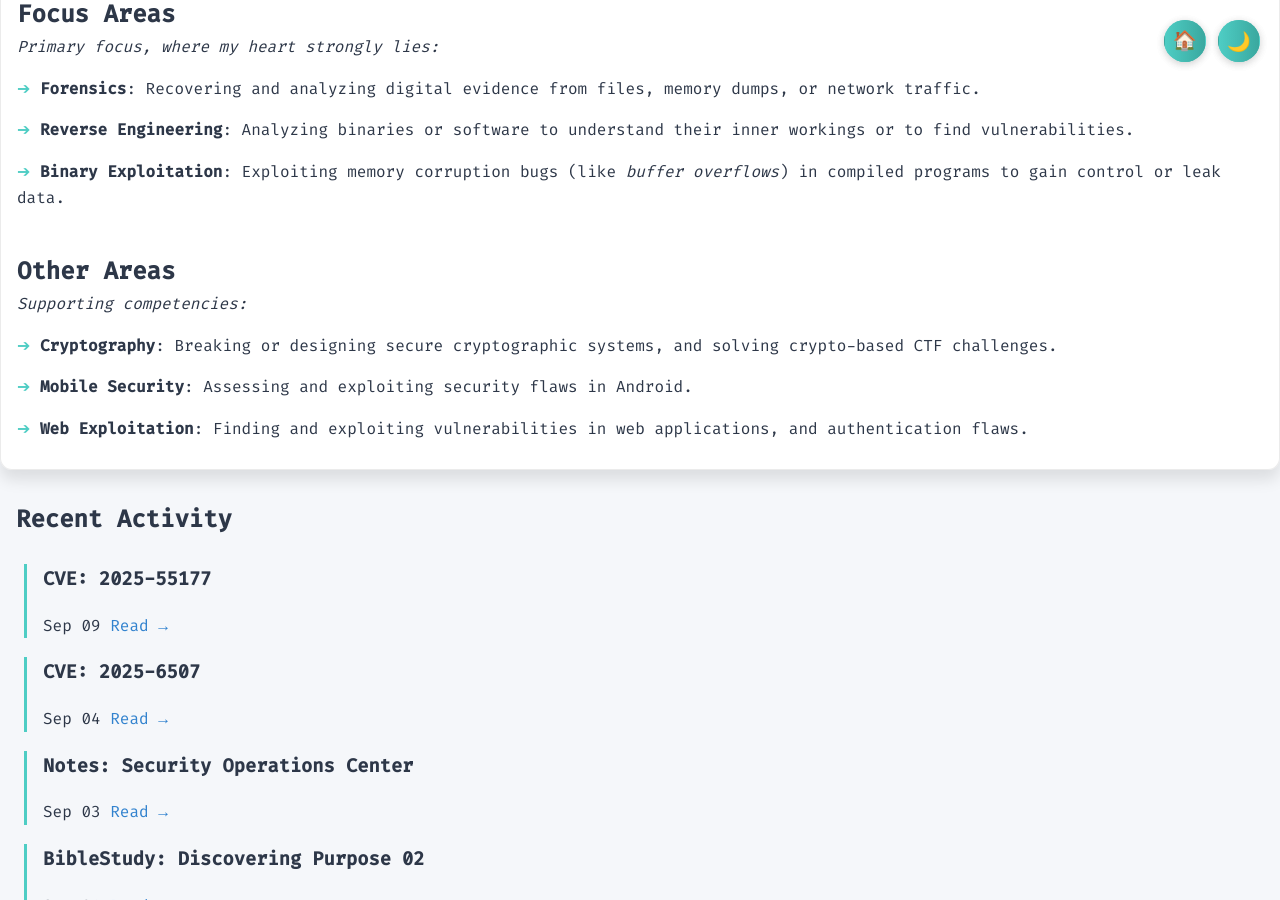
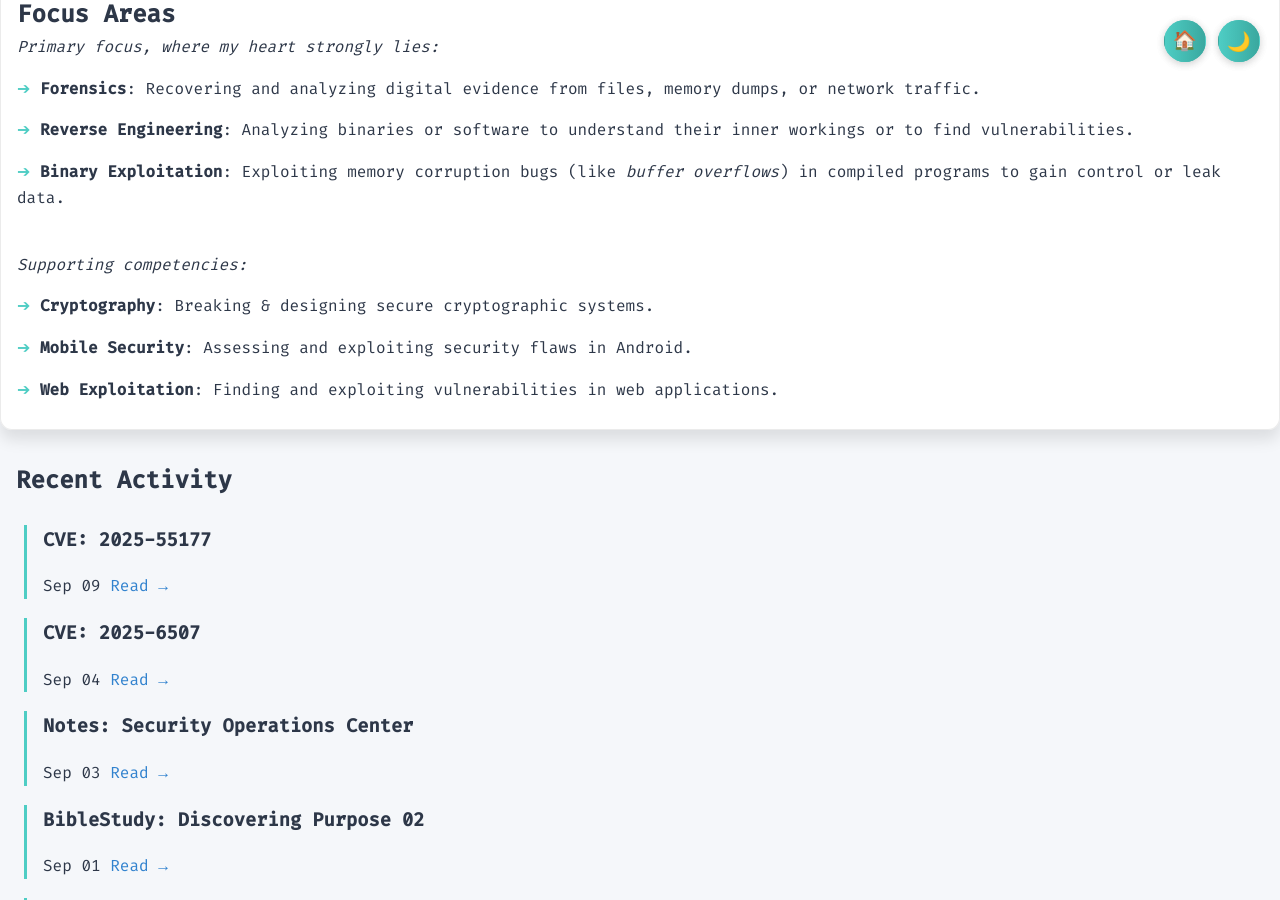
Before and after one commit to PathogenicKatt/PathogenicKatt.github.io, a Jekyll site: the page built from index.md, in a window 1280 px wide and 900 px high, scrolled down 341 px. Built offline with Jekyll 4.4.1, drawn with Linux system fonts in a browser that asks for light colours.

Commit message:
Optimization

```diff
--- a/index.md
+++ b/index.md
@@ -45,16 +45,15 @@ custom_css: true
         </li>
       </ul>
 <br>
-<h2 style="margin: 0; padding: 0 0 12px 0; padding-bottom: 1px">Other Areas</h2>
 <p style="margin: 0; padding: 0 0 12px 0; padding-bottom: 0"><i>Supporting competencies:</i></p>
       <ul class="arrow-list">
-        <li><strong>Cryptography</strong>: Breaking or designing secure cryptographic systems, and solving crypto-based CTF challenges.</li>
+        <li><strong>Cryptography</strong>: Breaking & designing secure cryptographic systems.</li>
       </ul>
       <ul class="arrow-list">
         <li><strong>Mobile Security</strong>: Assessing and exploiting security flaws in Android.</li>
       </ul>
       <ul class="arrow-list">
-        <li><strong>Web Exploitation</strong>: Finding and exploiting vulnerabilities in web applications, and authentication flaws.
+        <li><strong>Web Exploitation</strong>: Finding and exploiting vulnerabilities in web applications.
         </li>
       </ul>
 </div>
```
